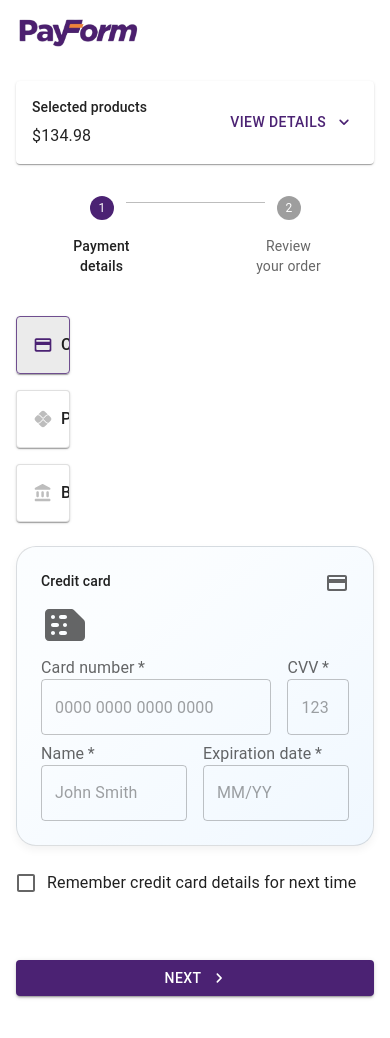
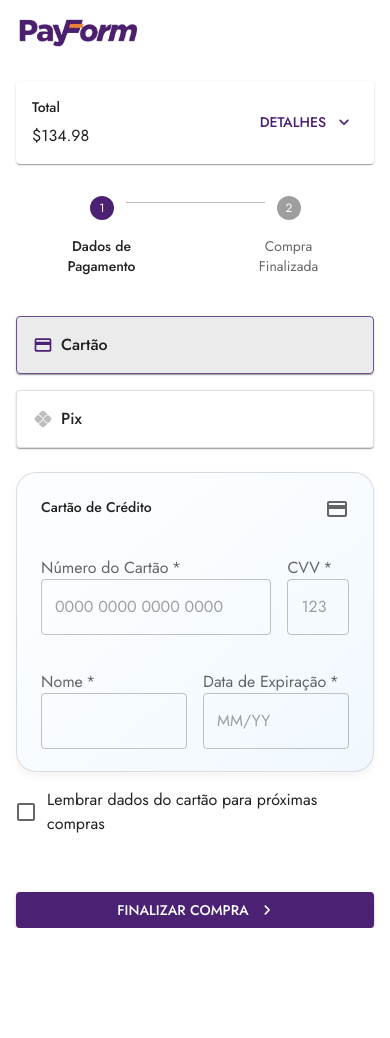
Before and after one commit to pedrorochacr/payformgateway, a React (Create React App) app in the folder frontend/: page / in a window 390 px wide. Shown: the top 1038 px of the page. After the commit the page ends 928 px from the top, so only its background shows below. Built offline with nearby package versions, Linux system fonts and the light colour scheme.

Commit message:
Layout Finished

```diff
--- a/frontend/package.json
+++ b/frontend/package.json
@@ -10,6 +10,7 @@
     "@testing-library/jest-dom": "^5.17.0",
     "@testing-library/react": "^13.4.0",
     "@testing-library/user-event": "^13.5.0",
+    "qrcode.react": "^3.1.0",
     "react": "^18.3.1",
     "react-dom": "^18.3.1",
     "react-scripts": "5.0.1",
--- a/frontend/public/index.html
+++ b/frontend/public/index.html
@@ -15,6 +15,9 @@
       user's mobile device or desktop. See https://developers.google.com/web/fundamentals/web-app-manifest/
     -->
     <link rel="manifest" href="%PUBLIC_URL%/manifest.json" />
+    <link rel="preconnect" href="https://fonts.googleapis.com">
+<link rel="preconnect" href="https://fonts.gstatic.com" crossorigin>
+<link href="https://fonts.googleapis.com/css2?family=Jost:ital,wght@0,100..900;1,100..900&display=swap" rel="stylesheet">
     <!--
       Notice the use of %PUBLIC_URL% in the tags above.
       It will be replaced with the URL of the `public` folder during the build.
--- a/frontend/src/App.js
+++ b/frontend/src/App.js
@@ -32,7 +32,7 @@ import ToggleColorMode from './components/ToggleColorMode';
 
 
 
-const steps = ['Payment details', 'Review your order'];
+const steps = ['Dados de Pagamento', 'Compra Finalizada'];
 
 function getStepContent(step) {
   switch (step) {
@@ -54,7 +54,15 @@ export default function App() {
         mode,
         primary: { main:"#4B2273" },
 
-      }
+      },
+      typography: {
+        fontFamily: [
+          'Jost',
+
+        ].join(','),
+
+
+      },
 
     });
   const [activeStep, setActiveStep] = React.useState(0);
@@ -208,7 +216,7 @@ export default function App() {
             >
               <div>
                 <Typography variant="subtitle2" gutterBottom>
-                  Selected products
+                  Total
                 </Typography>
                 <Typography variant="body1">
                   {activeStep >= 2 ? '$144.97' : '$134.98'}
@@ -280,39 +288,16 @@ export default function App() {
                     justifyContent: activeStep !== 0 ? 'space-between' : 'flex-end',
                     alignItems: 'end',
                     flexGrow: 1,
+                    height:'20px',
                     gap: 1,
-                    pb: { xs: 12, sm: 0 },
+                    pb: { xs: 0, sm: 0 },
                     mt: { xs: 2, sm: 0 },
-                    mb: '60px',
+                    mb: '40px',
                   }}
                 >
-                  {activeStep !== 0 && (
-                    <Button
-                      startIcon={<ChevronLeftRoundedIcon />}
-                      onClick={handleBack}
-                      variant="text"
-                      sx={{
-                        display: { xs: 'none', sm: 'flex' },
-                      }}
-                    >
-                      Previous
-                    </Button>
-                  )}
 
-                  {activeStep !== 0 && (
-                    <Button
-                      startIcon={<ChevronLeftRoundedIcon />}
-                      onClick={handleBack}
-                      variant="outlined"
-                      fullWidth
-                      sx={{
-                        display: { xs: 'flex', sm: 'none' },
-                      }}
-                    >
-                      Previous
-                    </Button>
-                  )}
 
+                  {activeStep !== steps.length -1 && (
                   <Button
                     variant="contained"
                     endIcon={<ChevronRightRoundedIcon />}
@@ -321,8 +306,8 @@ export default function App() {
                       width: { xs: '100%', sm: 'fit-content' },
                     }}
                   >
-                    {activeStep === steps.length - 1 ? 'Place order' : 'Next'}
-                  </Button>
+                    Finalizar Compra
+                  </Button>)}
                 </Box>
               </React.Fragment>
             )}
--- /dev/null
+++ b/frontend/src/components/BilletArea/index.js
@@ -0,0 +1,53 @@
+import { Alert, Box, Typography } from "@mui/material";
+import WarningRoundedIcon from '@mui/icons-material/WarningRounded';
+
+
+
+
+
+export default function BilletArea() {
+
+
+    return (
+        <Box
+            sx={{
+                display: 'flex',
+                flexDirection: 'column',
+                gap: 2,
+            }}
+        >
+            <Alert severity="warning" icon={<WarningRoundedIcon />}>
+                Your order will be processed once we receive the funds.
+            </Alert>
+            <Typography variant="subtitle1" fontWeight="medium">
+                Bank account
+            </Typography>
+            <Typography variant="body1" gutterBottom>
+                Please transfer the payment to the bank account details shown below.
+            </Typography>
+            <Box sx={{ display: 'flex', gap: 1 }}>
+                <Typography variant="body1" color="text.secondary">
+                    Bank:
+                </Typography>
+                <Typography variant="body1" fontWeight="medium">
+                    Mastercredit
+                </Typography>
+            </Box>
+            <Box sx={{ display: 'flex', gap: 1 }}>
+                <Typography variant="body1" color="text.secondary">
+                    Account number:
+                </Typography>
+                <Typography variant="body1" fontWeight="medium">
+                    123456789
+                </Typography>
+            </Box>
+            <Box sx={{ display: 'flex', gap: 1 }}>
+                <Typography variant="body1" color="text.secondary">
+                    Routing number:
+                </Typography>
+                <Typography variant="body1" fontWeight="medium">
+                    987654321
+                </Typography>
+            </Box>
+        </Box>)
+}
--- a/frontend/src/components/InfoMobile/index.js
+++ b/frontend/src/components/InfoMobile/index.js
@@ -36,7 +36,7 @@ function InfoMobile({ totalPrice }) {
         endIcon={<ExpandMoreRoundedIcon />}
         onClick={toggleDrawer(true)}
       >
-        View details
+        Detalhes
       </Button>
       <Drawer open={open} anchor="top" onClose={toggleDrawer(false)}>
         {DrawerList}
--- a/frontend/src/components/PaymentForm/index.js
+++ b/frontend/src/components/PaymentForm/index.js
@@ -18,14 +18,14 @@ import PixIcon from '@mui/icons-material/Pix';
 import AccountBalanceRoundedIcon from '@mui/icons-material/AccountBalanceRounded';
 import CreditCardRoundedIcon from '@mui/icons-material/CreditCardRounded';
 import SimCardRoundedIcon from '@mui/icons-material/SimCardRounded';
-import WarningRoundedIcon from '@mui/icons-material/WarningRounded';
+import PixArea from '../PixArea';
+import BilletArea from '../BilletArea';
 
 
 
 const Card = styled(MuiCard)(({ theme, selected }) => ({
   border: '1px solid',
   borderColor: theme.palette.divider,
-  width: '15%',
   '&:hover': {
     background:
       theme.palette.mode === 'light'
@@ -41,6 +41,12 @@ const Card = styled(MuiCard)(({ theme, selected }) => ({
     flexGrow: 1,
     maxWidth: `calc(50% - ${theme.spacing(1)})`,
   },
+  [theme.breakpoints.up('xs')]: {
+    width: '100%',
+  },
+  [theme.breakpoints.up('sm')]: {
+    width: '30%',
+  },
   ...(selected && {
     backgroundColor: theme.palette.action.selected,
     borderColor:
@@ -53,9 +59,9 @@ const Card = styled(MuiCard)(({ theme, selected }) => ({
 const PaymentContainer = styled('div')(({ theme }) => ({
   display: 'flex',
   flexDirection: 'column',
-  justifyContent: 'space-between',
+  gap:'35px',
   width: '100%',
-  height: 375,
+  height: 340,
   padding: theme.spacing(3),
   borderRadius: '20px',
   border: '1px solid ',
@@ -67,9 +73,6 @@ const PaymentContainer = styled('div')(({ theme }) => ({
   boxShadow: '0px 4px 8px hsla(210, 0%, 0%, 0.05)',
   [theme.breakpoints.up('xs')]: {
     height: 300,
-  },
-  [theme.breakpoints.up('sm')]: {
-    height: 350,
   },
 }));
 
@@ -121,6 +124,7 @@ export default function PaymentForm() {
           sx={{
             display: 'flex',
             flexDirection: { xs: 'column', sm: 'row' },
+            alignItems: {xs: 'center'},
             gap: 2,
           }}
         >
@@ -176,7 +180,7 @@ export default function PaymentForm() {
               </CardContent>
             </CardActionArea>
           </Card>
-          <Card selected={paymentType === 'boletoTransfer'}>
+          {/* <Card selected={paymentType === 'boletoTransfer'}>
             <CardActionArea
               onClick={() => setPaymentType('boletoTransfer')}
               sx={{
@@ -201,7 +205,7 @@ export default function PaymentForm() {
                 <Typography fontWeight="medium">Boleto</Typography>
               </CardContent>
             </CardActionArea>
-          </Card>
+          </Card> */}
         </RadioGroup>
       </FormControl>
       {paymentType === 'creditCard' && (
@@ -214,16 +218,9 @@ export default function PaymentForm() {
         >
           <PaymentContainer>
             <Box sx={{ display: 'flex', justifyContent: 'space-between' }}>
-              <Typography variant="subtitle2">Credit card</Typography>
+              <Typography variant="subtitle2">Cartão de Crédito</Typography>
               <CreditCardRoundedIcon sx={{ color: 'text.secondary' }} />
             </Box>
-            <SimCardRoundedIcon
-              sx={{
-                fontSize: { xs: 48, sm: 56 },
-                transform: 'rotate(90deg)',
-                color: 'text.secondary',
-              }}
-            />
             <Box
               sx={{
                 display: 'flex',
@@ -234,7 +231,7 @@ export default function PaymentForm() {
             >
               <FormGrid sx={{ flexGrow: 1 }}>
                 <FormLabel htmlFor="card-number" required>
-                  Card number
+                  Número do Cartão
                 </FormLabel>
                 <OutlinedInput
                   id="card-number"
@@ -262,18 +259,17 @@ export default function PaymentForm() {
             <Box sx={{ display: 'flex', gap: 2 }}>
               <FormGrid sx={{ flexGrow: 1 }}>
                 <FormLabel htmlFor="card-name" required>
-                  Name
+                  Nome
                 </FormLabel>
                 <OutlinedInput
                   id="card-name"
                   autoComplete="card-name"
-                  placeholder="John Smith"
                   required
                 />
               </FormGrid>
               <FormGrid sx={{ flexGrow: 1 }}>
                 <FormLabel htmlFor="card-expiration" required>
-                  Expiration date
+                  Data de Expiração
                 </FormLabel>
                 <OutlinedInput
                   id="card-expiration"
@@ -288,54 +284,16 @@ export default function PaymentForm() {
           </PaymentContainer>
           <FormControlLabel
             control={<Checkbox name="saveCard" />}
-            label="Remember credit card details for next time"
+            label="Lembrar dados do cartão para próximas compras"
           />
         </Box>
       )}
-
       {paymentType === 'bankTransfer' && (
-        <Box
-          sx={{
-            display: 'flex',
-            flexDirection: 'column',
-            gap: 2,
-          }}
-        >
-          <Alert severity="warning" icon={<WarningRoundedIcon />}>
-            Your order will be processed once we receive the funds.
-          </Alert>
-          <Typography variant="subtitle1" fontWeight="medium">
-            Bank account
-          </Typography>
-          <Typography variant="body1" gutterBottom>
-            Please transfer the payment to the bank account details shown below.
-          </Typography>
-          <Box sx={{ display: 'flex', gap: 1 }}>
-            <Typography variant="body1" color="text.secondary">
-              Bank:
-            </Typography>
-            <Typography variant="body1" fontWeight="medium">
-              Mastercredit
-            </Typography>
-          </Box>
-          <Box sx={{ display: 'flex', gap: 1 }}>
-            <Typography variant="body1" color="text.secondary">
-              Account number:
-            </Typography>
-            <Typography variant="body1" fontWeight="medium">
-              123456789
-            </Typography>
-          </Box>
-          <Box sx={{ display: 'flex', gap: 1 }}>
-            <Typography variant="body1" color="text.secondary">
-              Routing number:
-            </Typography>
-            <Typography variant="body1" fontWeight="medium">
-              987654321
-            </Typography>
-          </Box>
-        </Box>
+         <PixArea ></PixArea>
       )}
+      {/* {paymentType === 'boletoTransfer' && (
+         <BilletArea />
+      )} */}
     </Stack>
   );
 }
--- /dev/null
+++ b/frontend/src/components/PixArea/QrCode/index.js
@@ -0,0 +1,21 @@
+import { Alert, Box, Typography } from "@mui/material";
+import React from 'react';
+
+import QRCode from 'qrcode.react';
+
+
+export default function QrCode() {
+
+    const qrValue = 'https://example.com';
+    return (
+        <Box
+            sx={{
+                display: 'flex',
+                justifyContent: 'center',
+            }}
+        >
+            <QRCode value={qrValue} size={255}></QRCode>
+        </Box>
+
+    )
+}
--- /dev/null
+++ b/frontend/src/components/PixArea/index.js
@@ -0,0 +1,25 @@
+import { Alert, Box, Typography } from "@mui/material";
+import WarningRoundedIcon from '@mui/icons-material/WarningRounded';
+import QrCode from "./QrCode";
+
+
+
+
+
+export default function PixArea() {
+
+
+    return (
+        <Box
+            sx={{
+                display: 'flex',
+                flexDirection: 'column',
+                gap: 2,
+            }}
+        >
+            <Alert severity="warning" icon={<WarningRoundedIcon />}>
+                Clique em finalizar compra para obter o QrCode e realizar o pagamento instantâneo
+            </Alert>
+
+        </Box>)
+}
--- a/frontend/src/components/Review/index.js
+++ b/frontend/src/components/Review/index.js
@@ -44,16 +44,7 @@ export default function Review() {
       >
         <div>
           <Typography variant="subtitle2" gutterBottom>
-            Shipment details
-          </Typography>
-          <Typography gutterBottom>John Smith</Typography>
-          <Typography color="text.secondary" gutterBottom>
-            {addresses.join(', ')}
-          </Typography>
-        </div>
-        <div>
-          <Typography variant="subtitle2" gutterBottom>
-            Payment details
+            Dados de Pagamento
           </Typography>
           <Grid container>
             {payments.map((payment) => (
```
Also changed, not shown: 1 other file (tests, documents, lock files or other folders).
